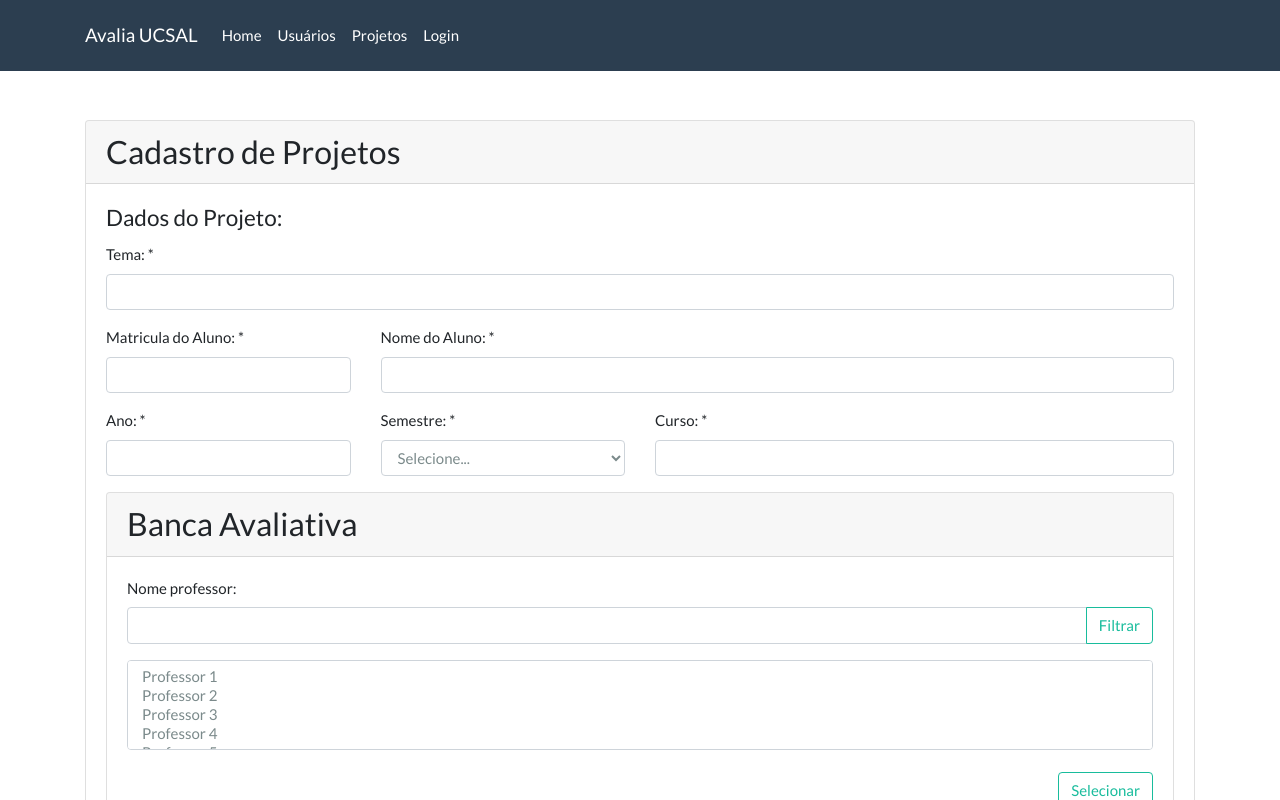
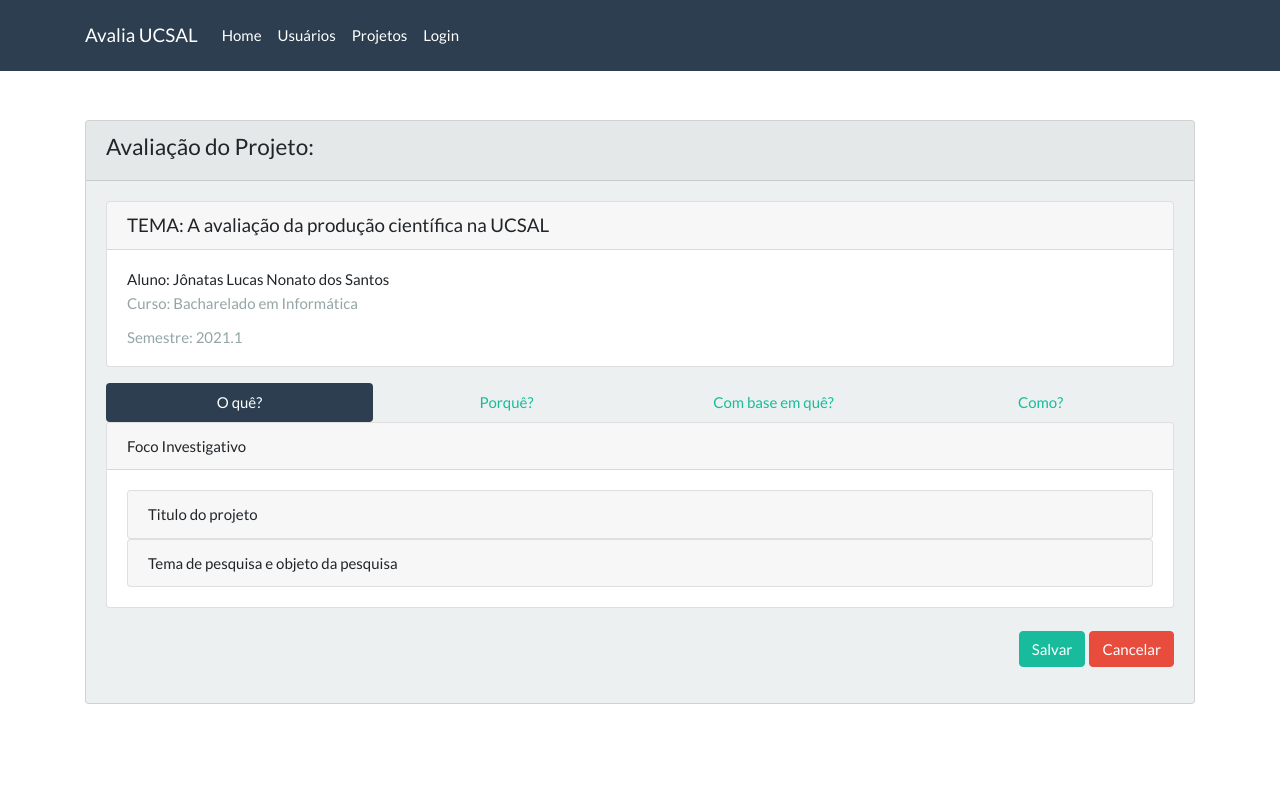
Before and after one commit to JonatasLNS/avalia-projeto-app, a React (Create React App) app: page /#/formulario-avaliacao in a window 1280 px wide. Before the commit this address led to /#/cadastro-projetos. Shown: the top 800 px of the page. Built offline with nearby package versions, Linux system fonts and the light colour scheme.

Commit message:
Componentização do formulario de avaliação

```diff
--- /dev/null
+++ b/src/components/cardAvaliacaoDimensoes.js
@@ -0,0 +1,35 @@
+import React from 'react'
+import { Accordion, Card } from "react-bootstrap";
+
+import CardSubdimensoes from '../components/cardSubdimensoes'
+
+function CardAvaliacaoDimensoes(props){
+
+    //console.log(props);
+
+    const rows = props.listaDimensoes.map( dimensao => {
+        return (
+            <div key={dimensao.id}>
+                <div className="row">
+                    <div className="container">
+                        <Card>
+                            <div className="card-header">{dimensao.descricao}</div>
+                            <div className="card-body">
+                                <CardSubdimensoes listaSubdimensoes={dimensao.subdimensao}></CardSubdimensoes>
+                            </div>
+                        </Card>
+                    </div>
+                </div>
+            </div>
+        )
+    })
+
+    return(
+        <div>
+            {rows}
+            <br />
+        </div>
+    )
+}
+
+export default CardAvaliacaoDimensoes
--- /dev/null
+++ b/src/components/cardSubdimensoes.js
@@ -0,0 +1,53 @@
+import React from 'react'
+import { Accordion, Card } from "react-bootstrap";
+
+import FormGroup from '../components/form-group'
+import SelectMenu from '../components/selectMenu'
+
+export default (props) => {
+
+    const subdimensoes = props.listaSubdimensoes;
+
+    const listaOpcoes = [
+        { label: 'Selecione...' , value: '' },
+        { label: 'SIM' , value: '1' },
+        { label: 'NÃO' , value: '2' },
+        { label: 'PARCIALMENTE' , value: '3' }
+    ]
+
+    const listItems = subdimensoes.map((subdimensao) =>
+        <div key={subdimensao.id}>
+            <Accordion>
+            <Card>
+            <Accordion.Toggle as={Card.Header} eventKey="0" >{subdimensao.descricao}</Accordion.Toggle>
+                <Accordion.Collapse eventKey="0">
+                    <Card.Body>
+                        <div>
+                            <FormGroup label="O título está relacionado com o tema problematizado?" htmlFor="inputFormTitulo1">
+                                <SelectMenu className='form-control' lista={listaOpcoes}></SelectMenu>
+                            </FormGroup>
+                            <FormGroup label="O título apresenta o trabalho desenvolvido?" htmlFor="inputFormTitulo2">
+                            <SelectMenu className='form-control' lista={listaOpcoes}></SelectMenu>
+                                </FormGroup>
+                            <FormGroup label="O título atrai o leitor?" htmlFor="inputFormTitulo3">
+                                <SelectMenu className='form-control' lista={listaOpcoes}></SelectMenu>
+                            </FormGroup>
+                            <FormGroup label="O título está relacionado com uma pesquisa matricial?" htmlFor="inputFormTitulo4">
+                                <SelectMenu className='form-control' lista={listaOpcoes}></SelectMenu>
+                            </FormGroup>
+                            <FormGroup label="O titulo está relacionado com a Linha e o Grupo de Pesquisa?" htmlFor="inputFormTitulo5">
+                                <SelectMenu className='form-control' lista={listaOpcoes}></SelectMenu>
+                            </FormGroup>
+                        </div>
+                    </Card.Body>
+                </Accordion.Collapse>
+            </Card>
+            </Accordion>
+        </div>
+    )
+
+    return (
+        <div>{listItems}</div>
+    )
+
+}
--- a/src/views/formularioAvaliacao.js
+++ b/src/views/formularioAvaliacao.js
@@ -1,31 +1,59 @@
 import React from 'react'
 
 import { withRouter } from 'react-router-dom'
-import { Accordion, Card } from "react-bootstrap";
+import { Nav } from "react-bootstrap";
 
-import FormGroup from '../components/form-group'
-import SelectMenu from '../components/selectMenu'
+import CardAvaliacaoDimensao from '../components/cardAvaliacaoDimensoes'
 
 import "bootstrap/dist/css/bootstrap.min.css";
 
 class FormularioAvaliacao extends React.Component{
+    state = {
+
+        listaDimensoes : [
+            { id: 1,
+              descricao: 'Foco Investigativo',
+              subdescricao: 'O quê?',
+              subdimensao: [
+                    {
+                        id: 1,
+                        descricao: 'Titulo do projeto',
+                        eixo: [
+                            {id: 1, descricao: 'O título está relacionado com o tema problematizado?'},
+                            {id: 2, descricao: 'O título apresenta o trabalho desenvolvido?'},
+                            {id: 3, descricao: 'O título atrai o leitor?'},
+                            {id: 4, descricao: 'O título está relacionado com uma pesquisa matricial?'},
+                            {id: 5, descricao: 'O titulo está relacionado com a Linha e o Grupo de Pesquisa?'}
+                        ]
+                    },
+                    {
+                        id: 2,
+                        descricao: 'Tema de pesquisa e objeto da pesquisa',
+                        eixo: [
+                            {id: 1, descricao: 'O tema está bem definido no contexto do objeto?'},
+                            {id: 2, descricao: 'O tema possibilita ser confusão com titulo do trabalho?'},
+                            {id: 3, descricao: 'O objeto está bem delimitado?'},
+                            {id: 4, descricao: 'O objeto está presente no título e inserido na temática?'}
+                        ]
+                    },
+                ]
+            }
+        ]
+
+    }
+
     render(){
-
-        const listaOpcoes = [
-            { label: 'Selecione...' , value: '' },
-            { label: 'SIM' , value: '1' },
-            { label: 'NÃO' , value: '2' },
-            { label: 'PARCIALMENTE' , value: '3' }
-        ]
 
         return(
 
 
             <div>
                 <div className="card bg-light mb-3" >
+                    {/* CARD DA PÁGINA */}
                     <div className="card-header"><h4>Avaliação do Projeto:</h4></div>
                     <div className="card-body">
 
+                        {/* CARD DO CABEÇÁLIO */}
                         <div className="card mb-3">
                             <h5 className="card-header">TEMA: A avaliação da produção científica na UCSAL</h5>
                             <div className="card-body">
@@ -35,104 +63,37 @@ class FormularioAvaliacao extends React.Component{
                             </div>
                         </div>
 
-                    <div className="card mb-3">
-                        <h5 className="card-header"> Fase 1 - Foco Investigativo: </h5>
-                        <div className="card-body">
-                            <Accordion>
-                                <Card>
-                                    <Accordion.Toggle as={Card.Header} eventKey="0">
-                                        Titulo do projeto
-                                    </Accordion.Toggle>
+                        {/* FORMULARIO DE AVALIAÇÃO */}
 
-                                    <Accordion.Collapse eventKey="0">
-                                        <Card.Body>
-                                            <div>
-                                                <FormGroup label="O título está relacionado com o tema problematizado?" htmlFor="inputFormTitulo1">
-                                                <SelectMenu className='form-control' lista={listaOpcoes}></SelectMenu>
-                                                </FormGroup>
-                                                <FormGroup label="O título apresenta o trabalho desenvolvido?" htmlFor="inputFormTitulo2">
-                                                <SelectMenu className='form-control' lista={listaOpcoes}></SelectMenu>
-                                                </FormGroup>
-                                                <FormGroup label="O título atrai o leitor?" htmlFor="inputFormTitulo3">
-                                                <SelectMenu className='form-control' lista={listaOpcoes}></SelectMenu>
-                                                </FormGroup>
-                                                <FormGroup label="O título está relacionado com uma pesquisa matricial?" htmlFor="inputFormTitulo4">
-                                                <SelectMenu className='form-control' lista={listaOpcoes}></SelectMenu>
-                                                </FormGroup>
-                                                <FormGroup label="O titulo está relacionado com a Linha e o Grupo de Pesquisa?" htmlFor="inputFormTitulo5">
-                                                <SelectMenu className='form-control' lista={listaOpcoes}></SelectMenu>
-                                                </FormGroup>
+                            <div className="row">
+                                <div className="container">
+                                    <Nav justify variant="pills" defaultActiveKey="link-1" >
+                                        <Nav.Item>
+                                            <Nav.Link eventKey="link-1">O quê?</Nav.Link>
+                                        </Nav.Item>
+                                        <Nav.Item>
+                                            <Nav.Link eventKey="link-2">Porquê?</Nav.Link>
+                                        </Nav.Item>
+                                        <Nav.Item>
+                                            <Nav.Link eventKey="link-3">Com base em quê?</Nav.Link>
+                                        </Nav.Item>
+                                        <Nav.Item>
+                                            <Nav.Link eventKey="link-4">Como?</Nav.Link>
+                                        </Nav.Item>
+                                    </Nav>
                                 </div>
-                                        </Card.Body>
-                                    </Accordion.Collapse>
-                                </Card>
+                            </div>
+                           <CardAvaliacaoDimensao listaDimensoes={this.state.listaDimensoes}></CardAvaliacaoDimensao>
 
-                                <Card>
-                                    <Accordion.Toggle as={Card.Header} eventKey="1">
-                                        Tema de pesquisa e objeto da pesquisa
-                                    </Accordion.Toggle>
-
-                                    <Accordion.Collapse eventKey="1">
-                                        <Card.Body>
-                                            <div>This is second tab body </div>
-                                        </Card.Body>
-                                    </Accordion.Collapse>
-                                </Card>
-                                <Card>
-                                    <Accordion.Toggle as={Card.Header} eventKey="1">
-                                        Problemática da pesquisa
-                                    </Accordion.Toggle>
-
-                                    <Accordion.Collapse eventKey="1">
-                                        <Card.Body>
-                                            <div>This is second tab body </div>
-                                        </Card.Body>
-                                    </Accordion.Collapse>
-
-                                </Card>
-
-                                <Card>
-                                    <Accordion.Toggle as={Card.Header} eventKey="1">
-                                        Objetivos
-                                    </Accordion.Toggle>
-
-                                    <Accordion.Collapse eventKey="1">
-                                        <Card.Body>
-                                            <div>This is second tab body </div>
-                                        </Card.Body>
-                                    </Accordion.Collapse>
-
-                                </Card>
-
-                                <Card>
-                                    <Accordion.Toggle as={Card.Header} eventKey="1">
-                                        A(s) hipótese(s) e Perguntas norteadoras e(as) hipótese(es)
-                                    </Accordion.Toggle>
-
-                                    <Accordion.Collapse eventKey="1">
-                                        <Card.Body>
-                                            <div>This is second tab body </div>
-                                        </Card.Body>
-                                    </Accordion.Collapse>
-
-                                </Card>
-                            </Accordion>
-                            <br />
+                        {/* BOTÕES */}
                         <div className="row justify-content-end">
                             <div className='form-group'>
                                 <div className="col-md-12 ms-auto">
-                                            <button  type="button" className="btn btn-success mr-1">Avançar</button>
+                                        <button  type="button" className="btn btn-success mr-1">Salvar</button>
                                         <button  type="button" className="btn btn-danger">Cancelar</button>
                                 </div>
                             </div>
                         </div>
-
-                        </div>
-                    </div>
-
-
-
-
 
                     </div>
                 </div>
```
Lines whose indentation alone changed are shown as unchanged.
